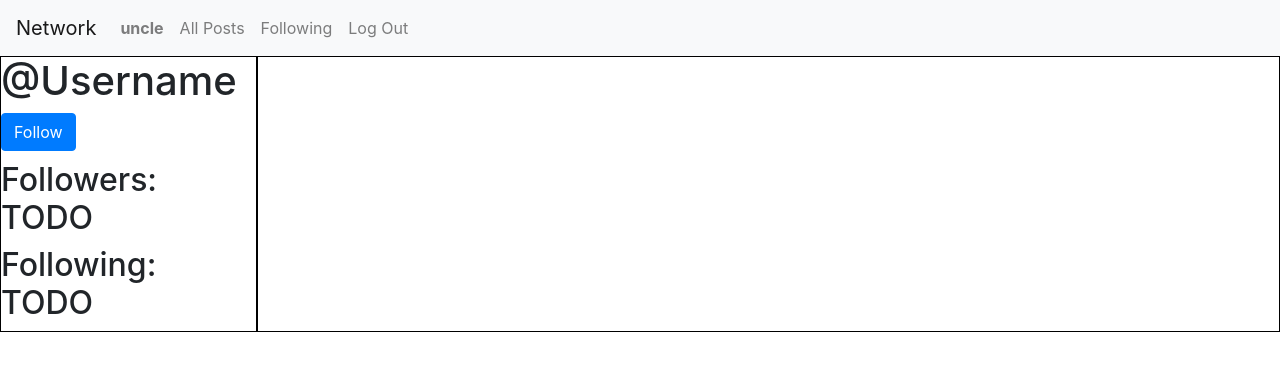
After one commit to UncleKhab/cs50network, a Django app: template project4/network/templates/network/just.html in a window 1280 px wide. The commit adds this page. Shown: the top 371 px of the page. Run offline with Django 3.2, Linux system fonts and the light colour scheme; the template is opened without the code that fills it, so the values that code supplies are empty; some libraries are stand-ins or nearby versions.

Commit message:
Profile View and Follow/Unfollow Functionality

```diff
--- a/project4/network/models.py
+++ b/project4/network/models.py
@@ -7,7 +7,7 @@ class User(AbstractUser):
     pass
 
 class Post(models.Model):
-    user = models.ForeignKey(settings.AUTH_USER_MODEL, on_delete=models.CASCADE)
+    user = models.ForeignKey(settings.AUTH_USER_MODEL, on_delete=models.CASCADE, related_name="posts")
     content = models.CharField(max_length = 256)
     date_added = models.DateTimeField(auto_now_add=True)
 
@@ -24,8 +24,8 @@ class Like(models.Model):
     post = models.ForeignKey(Post, on_delete=models.CASCADE, related_name="likes")
 
 class Follower(models.Model):
-    user = models.ForeignKey(settings.AUTH_USER_MODEL, on_delete=models.CASCADE)
-    follow = models.ForeignKey(User, on_delete=models.CASCADE, related_name="followers")
+    user = models.ForeignKey(settings.AUTH_USER_MODEL, on_delete=models.CASCADE, related_name="following")
+    follow = models.ForeignKey(User, on_delete=models.CASCADE,related_name="followers")
 
 class Comment(models.Model):
     user = models.ForeignKey(settings.AUTH_USER_MODEL, on_delete=models.CASCADE)
--- a/project4/network/static/network/app.js
+++ b/project4/network/static/network/app.js
@@ -28,7 +28,7 @@ function create_post(){
             return false;
         }
     });
-    return false;
+    location.reload();
     }
 }
 create_post();
--- a/project4/network/static/network/styles.css
+++ b/project4/network/static/network/styles.css
@@ -0,0 +1,21 @@
+.body {
+    box-sizing:border-box;
+}
+
+.post-container{
+    width:80%;
+    margin: 0 auto;
+    border: 1px solid black;
+}
+
+.profile-page{
+    display:flex;
+}
+.profile-container{
+    flex:2;
+    border:1px solid black;
+}
+.posts-container{
+    flex:8;
+    border:1px solid black;
+}
--- /dev/null
+++ b/project4/network/templates/network/just.html
@@ -0,0 +1,72 @@
+
+
+
+<!DOCTYPE html>
+<html lang="en">
+    <head>
+        <title>Social Network</title>
+        <link rel="stylesheet" href="https://stackpath.bootstrapcdn.com/bootstrap/4.4.1/css/bootstrap.min.css" integrity="sha384-Vkoo8x4CGsO3+Hhxv8T/Q5PaXtkKtu6ug5TOeNV6gBiFeWPGFN9MuhOf23Q9Ifjh" crossorigin="anonymous">
+        <link href="/static/network/styles.css" rel="stylesheet">
+
+        <style>
+            .profile-page{
+                display:flex;
+            }
+            .profile-container{
+                flex:2;
+                border:1px solid black;
+            }
+            .posts-container{
+                flex:8;
+                border:1px solid black;
+            }
+        </style>
+    </head>
+    <body>
+
+        <nav class="navbar navbar-expand-lg navbar-light bg-light">
+            <a class="navbar-brand" href="#">Network</a>
+
+            <div>
+              <ul class="navbar-nav mr-auto">
+
+                    <li class="nav-item">
+                        <a class="nav-link" href="#"><strong>uncle</strong></a>
+                    </li>
+
+                <li class="nav-item">
+                  <a class="nav-link" href="/">All Posts</a>
+                </li>
+
+                    <li class="nav-item">
+                        <a class="nav-link" href="#">Following</a>
+                    </li>
+                    <li class="nav-item">
+                        <a class="nav-link" href="/logout">Log Out</a>
+                    </li>
+
+              </ul>
+            </div>
+          </nav>
+
+        <div class="body">
+            <!-- HERE ----------------------------------------------------------------------------------------------------------------------------------------------------->
+            <div class="profile-page">
+                <div class="profile-container">
+                    <h1 class="profile-username">
+                        @Username
+                        <button class="btn btn-primary">Follow</button>
+                    </h1>
+                    <div class="profile-follow">
+                        <h2 class="profile-follow-stats">Followers: TODO</h2>
+                        <h2 class="profile-follow-stats">Following: TODO</h2>
+                    </div>
+                </div>
+                <div class="posts-container">
+
+                </div>
+            </div>
+            <!-- HERE ----------------------------------------------------------------------------------------------------------------------------------------------------->
+
+    </body>
+</html>
--- a/project4/network/urls.py
+++ b/project4/network/urls.py
@@ -11,4 +11,7 @@ urlpatterns = [
 
     # API Routes
     path("create", views.create_post, name="create_post"),
+    path("user/<int:user_id>", views.user_profile_view, name="user_view"),
+    path("follow/<int:user_id>", views.follow, name="follow"),
+    path("unfollow/<int:user_id>", views.unfollow, name="unfollow")
 ]
```
Also changed, not shown: project4/network/templates/network/index.html (+12 -3 lines), project4/network/templates/network/user_profile.html (added, +32 -0 lines), project4/network/views.py (+44 -4 lines), project4/db.sqlite3, project4/network/migrations/0002_auto_20201007_1739.py (added), project4/network/migrations/0003_auto_20201007_1740.py (added).
